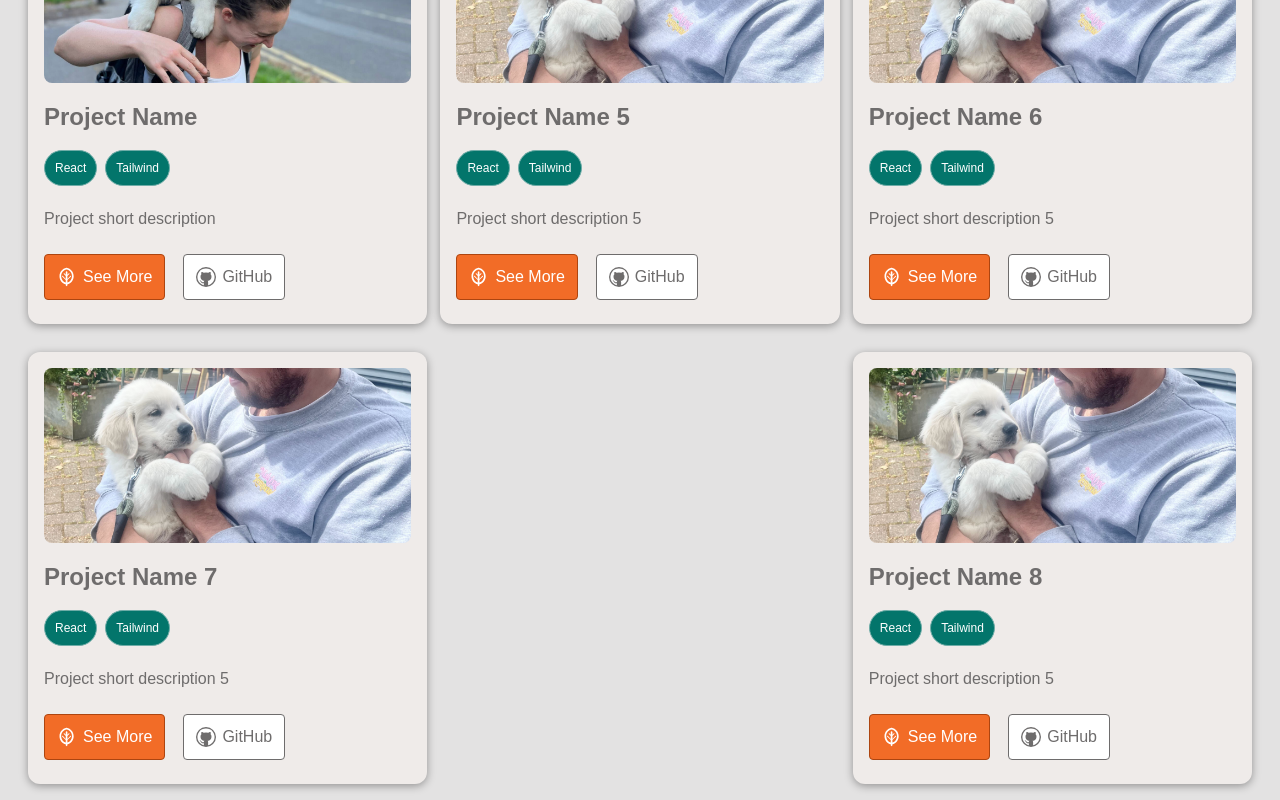
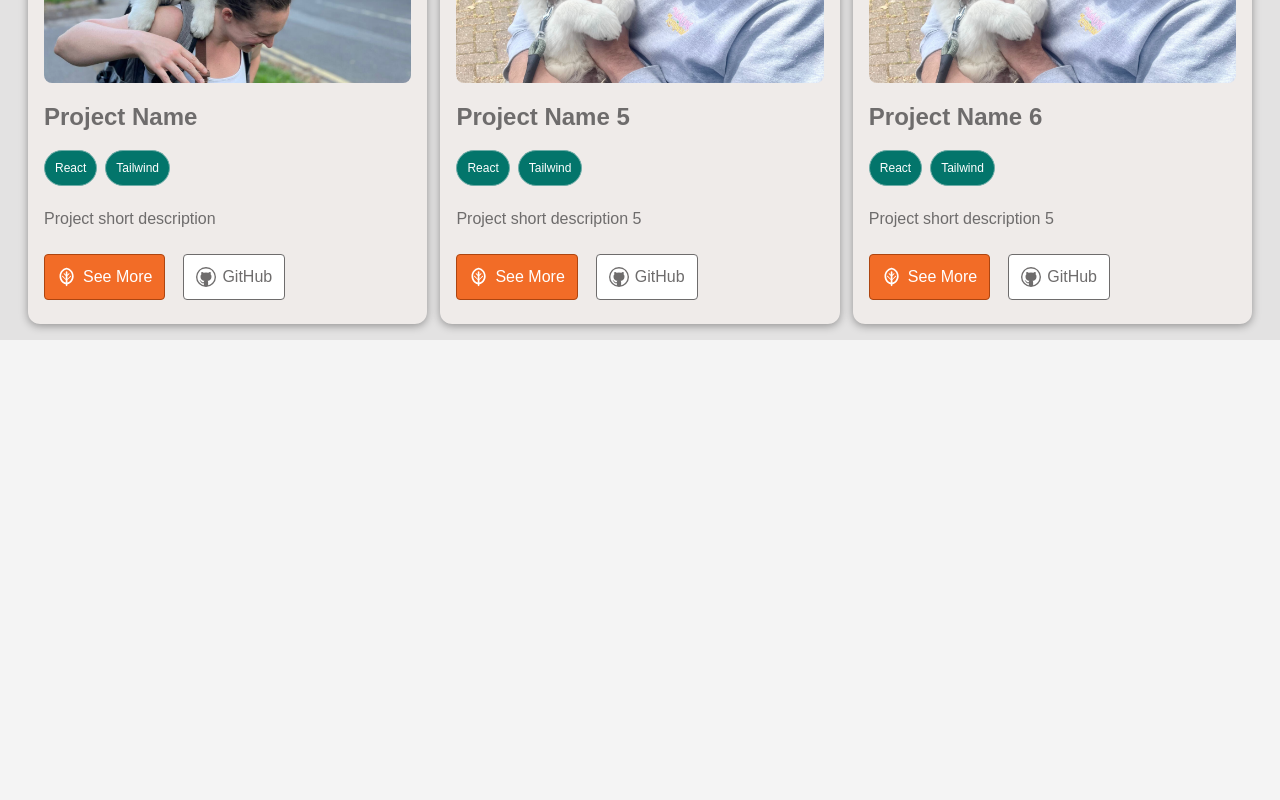
Before and after one commit to Sarahmhackett/sarah-hackett-projects, a Next.js app: page / in a window 1280 px wide. Shown: the part 1456-2256 px from the top of the page. After the commit the page ends 1796 px from the top, so only its background shows below. Built offline with nearby package versions, Linux system fonts and the light colour scheme; a web font is replaced by a local one.

Commit message:
styling updates following prod design review

```diff
--- a/app/data/projects.ts
+++ b/app/data/projects.ts
@@ -63,22 +63,4 @@ export const projects: Project[] = [
     shortDescription: "Project short description 5",
     githubUrl: "www.urlhere.com",
   },
-  {
-    id: "project-7",
-    name: "Project Name 7",
-    url: "/projects/project-2",
-    homepageImage: "/images/project-1.png",
-    tags: ["React", "Tailwind"],
-    shortDescription: "Project short description 5",
-    githubUrl: "www.urlhere.com",
-  },
-  {
-    id: "project-8",
-    name: "Project Name 8",
-    url: "/projects/project-2",
-    homepageImage: "/images/project-1.png",
-    tags: ["React", "Tailwind"],
-    shortDescription: "Project short description 5",
-    githubUrl: "www.urlhere.com",
-  },
 ];
```
